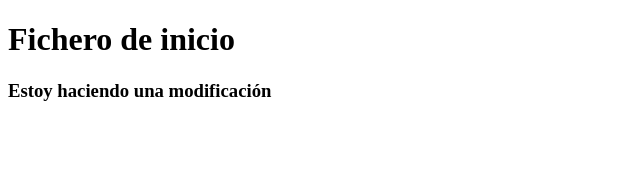
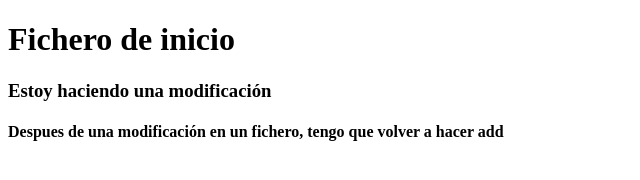
Before and after one commit to RocioIES/Mi_Proyecto, a plain HTML site: page index.html in a window 1280 px wide. Shown: the whole page, without its empty margins (0-640 px from the left). Drawn offline with Linux system fonts and the light colour scheme.

Commit message:
agreo modificación h4

```diff
--- a/index.html
+++ b/index.html
@@ -8,5 +8,6 @@
 <body>
     <h1>Fichero de inicio</h1>
     <h3>Estoy haciendo una modificación</h3>
+    <h4>Despues de una modificación en un fichero, tengo que volver a hacer add</h4>
 </body>
 </html>
```
